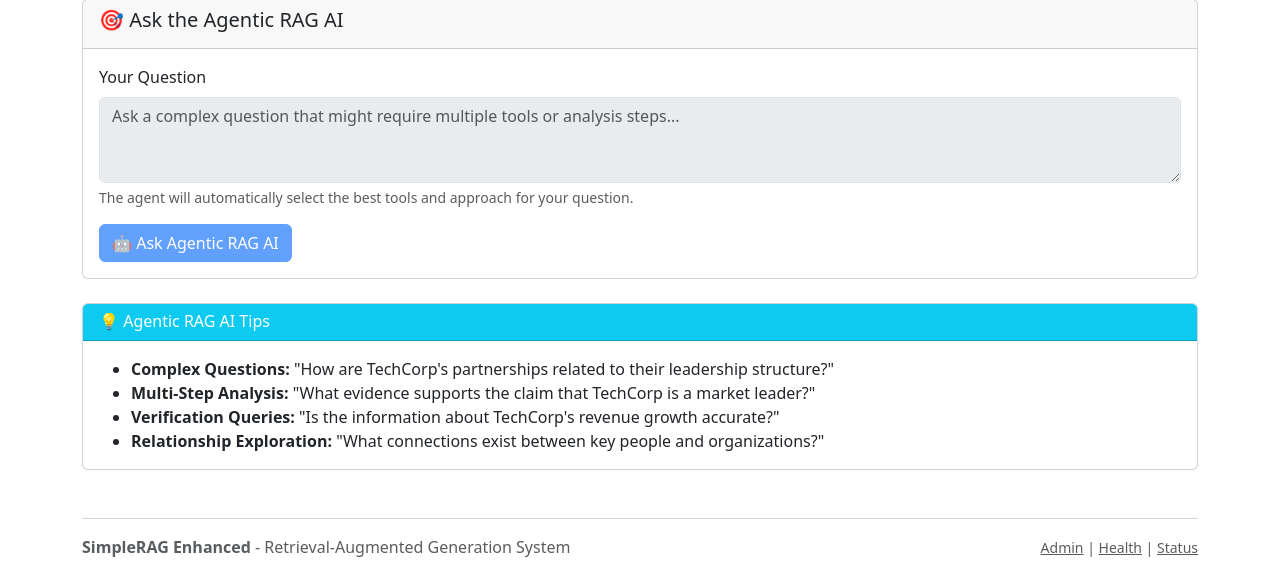
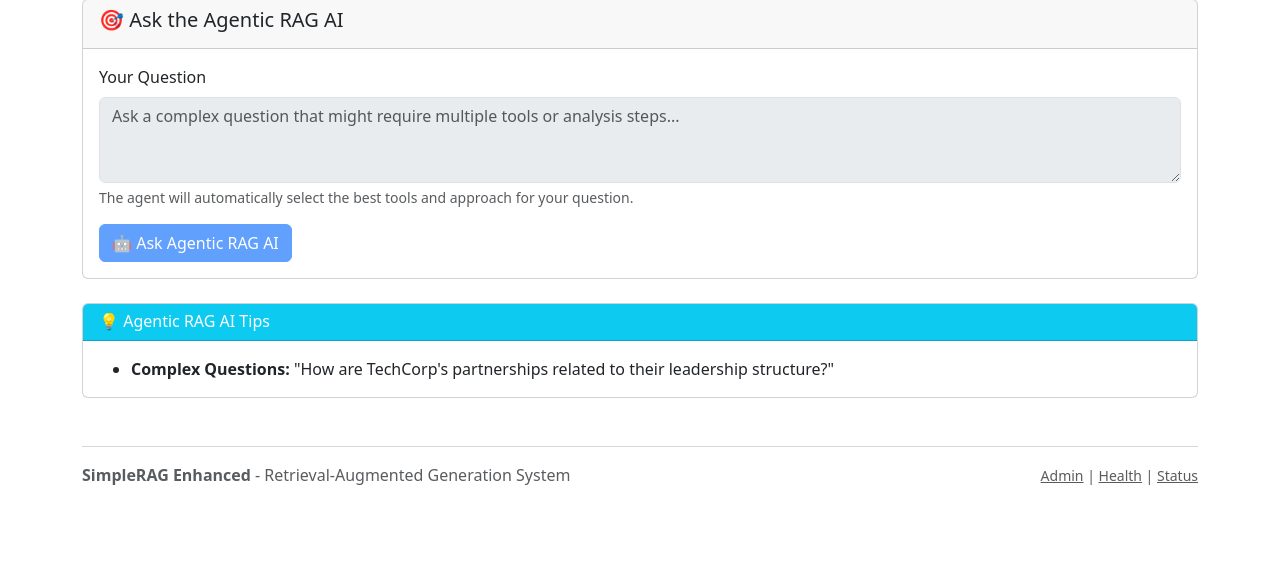
Before and after one commit to Rithvik26/SimpleRag, a Flask app: page /agentic in a window 1280 px wide. Shown: the part 273-848 px from the top of the page. After the commit the page ends 758 px from the top, so only its background shows below. Run offline with Flask 3, Linux system fonts and the light colour scheme; some libraries are stand-ins or nearby versions.

Commit message:
Added Agentic RAG AI

```diff
--- a/config.py
+++ b/config.py
@@ -37,6 +37,8 @@ DEFAULT_CONFIG = {
     "enable_agentic_ai": True,
     "agentic_max_iterations": 5,
     "agentic_temperature": 0.1,
+
+
 }
 
 CONFIG_PATH = os.environ.get("CONFIG_PATH", "/tmp/simplerag_config.json")  # Use temp file instead
--- a/templates/agentic.html
+++ b/templates/agentic.html
@@ -101,9 +101,6 @@
         <div class="card-body">
             <ul class="mb-0">
                 <li><strong>Complex Questions:</strong> "How are TechCorp's partnerships related to their leadership structure?"</li>
-                <li><strong>Multi-Step Analysis:</strong> "What evidence supports the claim that TechCorp is a market leader?"</li>
-                <li><strong>Verification Queries:</strong> "Is the information about TechCorp's revenue growth accurate?"</li>
-                <li><strong>Relationship Exploration:</strong> "What connections exist between key people and organizations?"</li>
             </ul>
         </div>
     </div>
```
